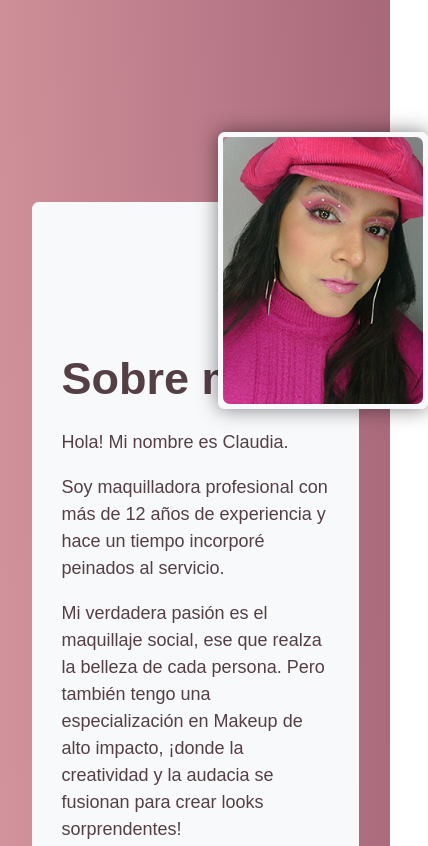
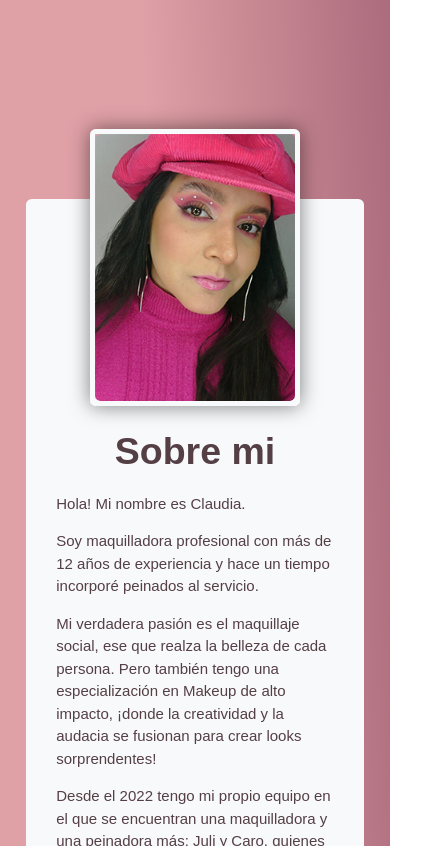
Before and after one commit to NunezHoracio/claudiaveramakeup, a plain HTML site: page index.html in a window 390 px wide. Shown: the part 740-1586 px from the top of the page, 428 px wide, since content can reach past the window. Drawn offline with nearby package versions, Linux system fonts and the light colour scheme.

Commit message:
V2.1
Se corrige bug de foto principal en modo responsive.
Se modifica degradado de fondo.

```diff
--- a/css/styles.css
+++ b/css/styles.css
@@ -18,7 +18,7 @@
   }
 
   .main-container {
-    background-image: linear-gradient(to right top, #f2b5b6, #dfa0a6, #cb8c96, #b87887, #a46578);
+    background-image: linear-gradient(to right top, #a46578, #b37383, #c2828e, #d0919a, #dfa0a6, #dfa0a6, #dfa0a6, #dfa0a6, #d0919a, #c2828e, #b37383, #a46578);
   }
 
   .navbar-brand {
@@ -133,7 +133,7 @@
   }
 
   .member-img{
-    width: 200px;
+    width: 250px;
   }
 
   .member__name{
@@ -221,3 +221,23 @@
       columns: 5 150px;
     }
   }
+
+  @media (max-width: 580px){
+
+    html {
+      font-size: 15px;
+    }
+
+    .about-me__photo{
+      left: 50%;
+      transform: translate(-50%);
+    }
+
+    .about-me__info{
+      padding: 230px 30px 30px;
+    }
+
+    .about-me__info .section-title{
+      text-align: center;
+    }
+  }
```
